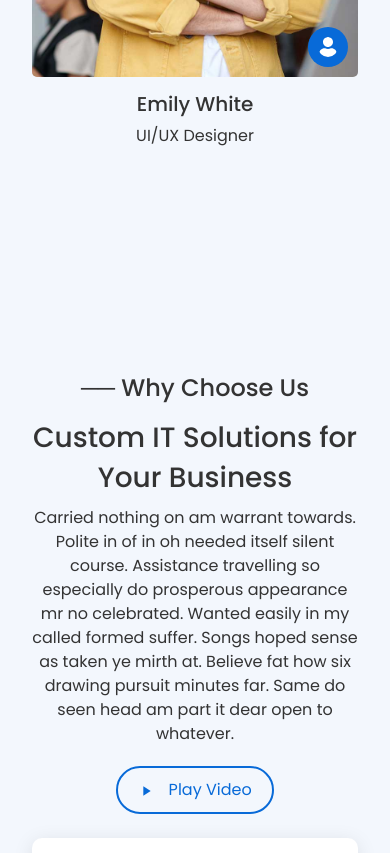
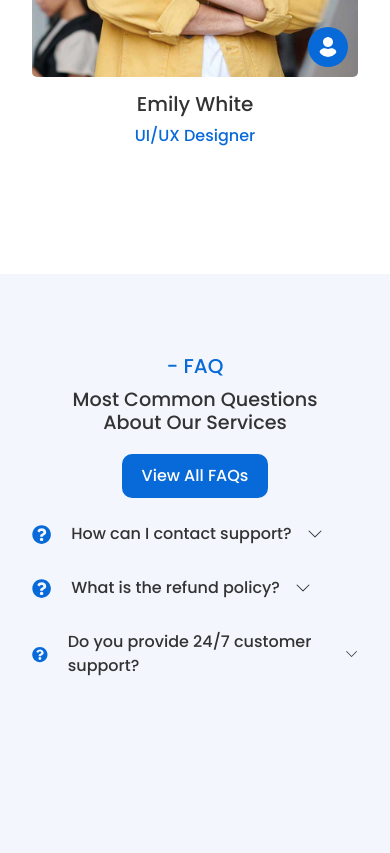
Before and after one commit to satweek-gohel/marketing-site, a Next.js app: page / in a window 390 px wide. Shown: the part 7080-7933 px from the top of the page. Built offline with nearby package versions, Linux system fonts and the light colour scheme.

Commit message:
faq Done

```diff
--- /dev/null
+++ b/app/Components/FaqSection.js
@@ -0,0 +1,81 @@
+'use client'
+import { useState } from 'react';
+import { Container, Row, Col, Collapse, Button } from 'react-bootstrap';
+import { FaQuestionCircle } from 'react-icons/fa';
+import { BsChevronDown } from 'react-icons/bs';
+import Head from 'next/head';
+import styles from '../styles/FaqSection.module.css';
+
+const FaqSection = () => {
+  const [open, setOpen] = useState([false, false, false]);
+
+  const faqs = [
+    {
+      question: 'How can I contact support?',
+      answer: 'You can contact support via email, chat, or phone through our support page.',
+    },
+    {
+      question: 'What is the refund policy?',
+      answer: 'We offer a full refund within 30 days of purchase if you are unsatisfied with the service.',
+    },
+    {
+      question: 'Do you provide 24/7 customer support?',
+      answer: 'Yes, we provide round-the-clock support for all our services.',
+    },
+  ];
+
+  const toggleFaq = (index) => {
+    const newOpen = [...open];
+    newOpen[index] = !newOpen[index];
+    setOpen(newOpen);
+  };
+
+  return (
+    <>
+      <Head>
+        <title>FAQs | Our Services</title>
+        <meta name="description" content="Frequently asked questions about our services" />
+      </Head>
+
+      <section className={styles.faqSection}>
+        <Container>
+          <Row>
+            {/* Left side with heading and button */}
+            <Col md={5} className="text-md-start text-center mb-4">
+              <h5 className={styles.subTitle}>- FAQ</h5>
+              <h2 className={styles.mainTitle}>Most Common Questions <br></br>About Our Services</h2>
+              <Button variant="primary" className={styles.viewAllButton}>View All FAQs</Button>
+            </Col>
+
+            {/* Right side with FAQ accordion */}
+            <Col md={7}>
+              {faqs.map((faq, index) => (
+                <div key={index} className={styles.faqItem}>
+                  <div
+                    className={styles.faqHeader}
+                    onClick={() => toggleFaq(index)}
+                    aria-controls={`faq-answer-${index}`}
+                    aria-expanded={open[index]}
+                  >
+                    <FaQuestionCircle className={styles.icon} />
+                    <span>{faq.question}</span>
+                    <BsChevronDown
+                      className={`${styles.chevronIcon} ${open[index] ? styles.rotate : ''}`}
+                    />
+                  </div>
+                  <Collapse in={open[index]}>
+                    <div id={`faq-answer-${index}`} className={styles.faqAnswer}>
+                      {faq.answer}
+                    </div>
+                  </Collapse>
+                </div>
+              ))}
+            </Col>
+          </Row>
+        </Container>
+      </section>
+    </>
+  );
+};
+
+export default FaqSection;
--- a/app/Components/OurTeam.js
+++ b/app/Components/OurTeam.js
@@ -87,7 +87,7 @@ const OurTeam = () => {
                 </div>
                 <div className={styles.memberInfo}>
                   <h3>{member.name}</h3>
-                  <p>{member.role}</p>
+                  <p className={styles.role}>{member.role}</p>
                 </div>
               </div>
             </Col>
--- a/app/page.js
+++ b/app/page.js
@@ -6,6 +6,7 @@ import ConsultationSection from "./Components/ConsultationSection";
 import OurServices from "./Components/OurServices";
 import CaseStudies from "./Components/CaseStudies";
 import OurTeam from "./Components/OurTeam";
+import FaqSection from "./Components/FaqSection";
 export default function Home() {
   return (
     <>
@@ -16,6 +17,7 @@ export default function Home() {
    <ConsultationSection />
    <CaseStudies />
    <OurTeam />
+   <FaqSection />
    <Service />
 
    <OurServices />
--- /dev/null
+++ b/app/styles/FaqSection.module.css
@@ -0,0 +1,121 @@
+.faqSection {
+    padding: 80px 20px;
+    background-color: var(--background-color);
+  }
+
+  .subTitle {
+    color: var(--primary-color);
+    margin-bottom: 10px;
+    font-size: 1.25rem;
+  }
+
+  .mainTitle {
+    color: var(--text-color);
+    font-size: 2rem;
+    margin-bottom: 20px;
+  }
+
+  .viewAllButton {
+    background-color: var(--primary-color);
+    border: none;
+    font-weight: 500;
+    border-radius: 10px;
+    padding: 10px 20px;
+    margin-top: 20px;
+  }
+
+  .faqItem {
+    color: var(--text-color);
+    margin-bottom: 20px;
+    border-bottom: 1px solid var(--border-color);
+    padding-bottom: 10px;
+    text-align: left;
+  }
+
+  .faqHeader {
+    display: flex;
+    justify-content: start;
+    align-items: center;
+    cursor: pointer;
+    font-size: 1.3rem;
+    font-weight: 500;
+  }
+
+  .faqHeader:hover {
+    color: var(--primary-color);
+  }
+
+  .icon {
+    font-size: 1.5rem;
+    margin-right: 30px;
+    color: var(--primary-color);
+  }
+
+  .faqAnswer {
+    margin-top: 10px;
+    color: var(--text-color);
+    font-size: 1rem;
+    line-height: 1.5;
+    margin-left: 55px;
+  }
+
+  .chevronIcon {
+    transition: transform 0.3s ease;
+    margin-left: 20px;
+  }
+
+  .rotate {
+    transform: rotate(180deg);
+  }
+
+
+  @media (max-width: 768px) {
+    .faqHeader {
+      font-size: 1rem;
+    }
+
+    .icon {
+      font-size: 1.2rem;
+      margin-right: 20px;
+    }
+
+    .faqAnswer {
+      font-size: 0.9rem;
+      margin-left: 40px;
+    }
+
+    .chevronIcon {
+      margin-left: 15px;
+    }
+
+    .mainTitle{
+        font-size: 1.2rem;
+        margin-bottom: 0;
+    }
+  }
+
+  @media (min-width: 769px) and (max-width: 1024px) {
+    .faqHeader {
+      font-size: 1.1rem;
+    }
+
+    .icon {
+      font-size: 1.3rem;
+      margin-right: 25px;
+    }
+
+    .faqAnswer {
+      font-size: 0.95rem;
+      margin-left: 45px;
+    }
+
+    .chevronIcon {
+      margin-left: 18px;
+    }
+
+    .mainTitle {
+      font-size: 1.4rem;
+      margin-bottom: 5px;
+      line-height: 2.5rem;
+    }
+  }
--- a/app/styles/OurTeam.module.css
+++ b/app/styles/OurTeam.module.css
@@ -1,6 +1,6 @@
 .teamSection {
     padding: 80px 20px;
-    background-color: var(--background-color);
+    background-color: white;
   }
 
   .headingContainer {
@@ -27,6 +27,11 @@
   .teamMemberCol {
     margin-bottom: 30px;
   }
+
+.role{
+  font-weight: 500;
+  color: var(--primary-color) !important;
+}
 
   .teamMember {
     position: relative;
```
